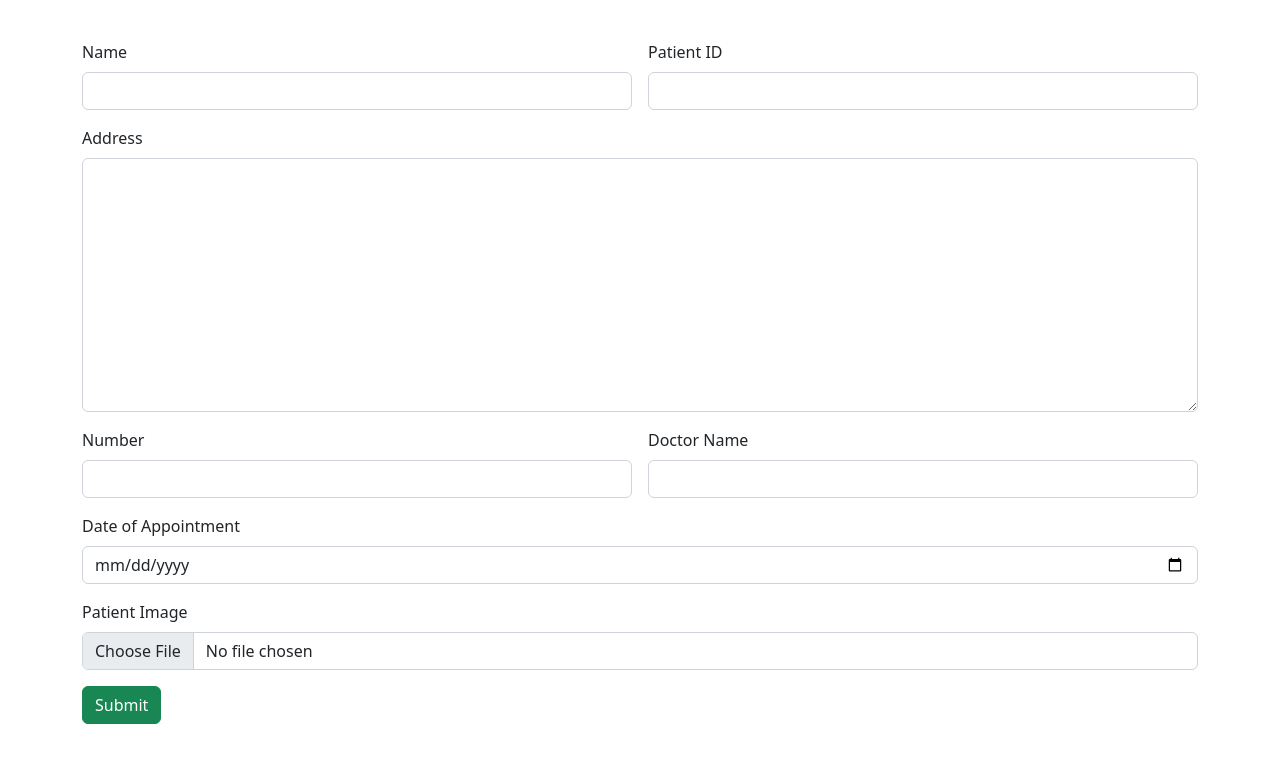
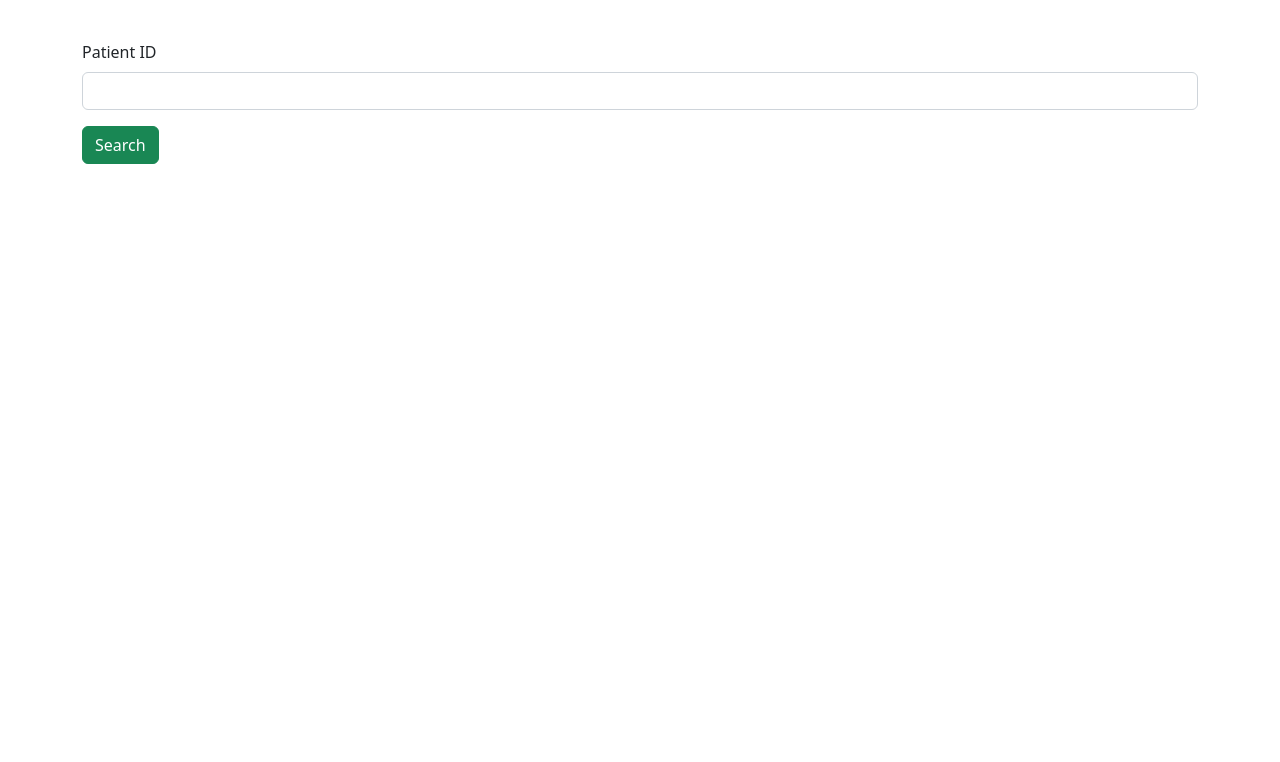
Before and after one commit to AmalAlby/HOSPITAL-APP, an Angular app: page / in a window 1280 px wide. Shown: the top 762 px of the page. Built offline with nearby package versions, Linux system fonts and the light colour scheme.

Commit message:
patient serch added

```diff
--- a/src/app/app.component.html
+++ b/src/app/app.component.html
@@ -1,2 +1,2 @@
-<app-patiententry></app-patiententry>
+<app-patientsearch></app-patientsearch>
 <router-outlet></router-outlet>
--- a/src/app/app.module.ts
+++ b/src/app/app.module.ts
@@ -4,11 +4,13 @@
 import { AppRoutingModule } from './app-routing.module';
 import { AppComponent } from './app.component';
 import { PatiententryComponent } from './patiententry/patiententry.component';
+import { PatientsearchComponent } from './patientsearch/patientsearch.component';
 
 @NgModule({
   declarations: [
     AppComponent,
-    PatiententryComponent
+    PatiententryComponent,
+    PatientsearchComponent
   ],
   imports: [
     BrowserModule,
--- /dev/null
+++ b/src/app/patientsearch/patientsearch.component.html
@@ -0,0 +1,15 @@
+<div class="container">
+    <div class="row">
+        <div class="col col-12 col-sm-12 col-md-12 col-lg-12 col-xl-12 col-xxl-12">
+            <div class="row g-3 mt-4">
+                <div class="col col-12 col-sm-12 col-md-12 col-lg-12 col-xl-12 col-xxl-12">
+                    <label for="" class="form-label">Patient ID</label>
+                    <input type="text" class="form-control">
+                </div>
+                <div class="col col-12 col-sm-12 col-md-12 col-lg-12 col-xl-12 col-xxl-12">
+                    <button class="btn btn-success">Search</button>
+                </div>
+            </div>
+        </div>
+    </div>
+</div>
```
Also changed, not shown: src/app/patientsearch/patientsearch.component.ts (added, +10 -0 lines), src/app/patientsearch/patientsearch.component.css (added).
